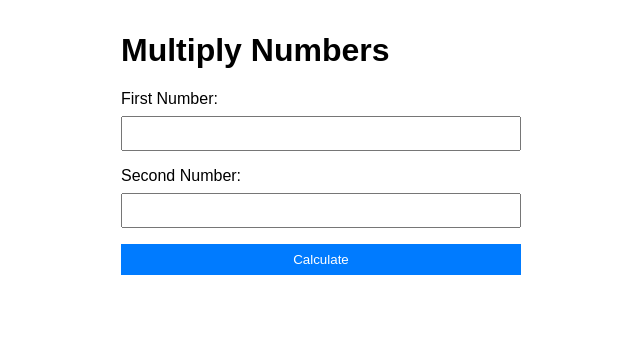
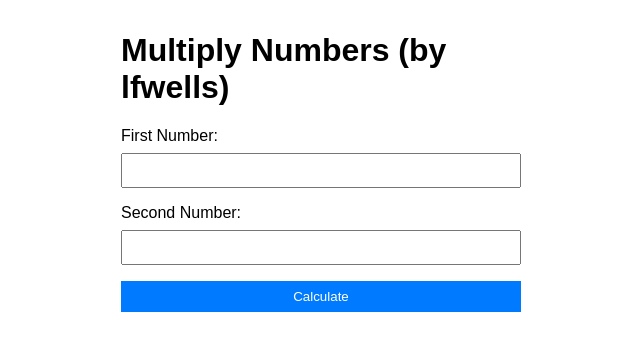
Before and after one commit to lfwells-kit328/kit328-node-express-test, a website: page frontend/public/index.html in a window 1280 px wide. Shown: the whole page, without its empty margins (319-959 px from the left). Drawn offline with Linux system fonts and the light colour scheme.

Commit message:
add my name

```diff
--- a/frontend/public/index.html
+++ b/frontend/public/index.html
@@ -16,7 +16,7 @@
 </head>
 <body>
 
-    <h1>Multiply Numbers</h1>
+    <h1>Multiply Numbers (by lfwells)</h1>
 
     <form id="multiplyForm">
         <div class="form-group">
```
